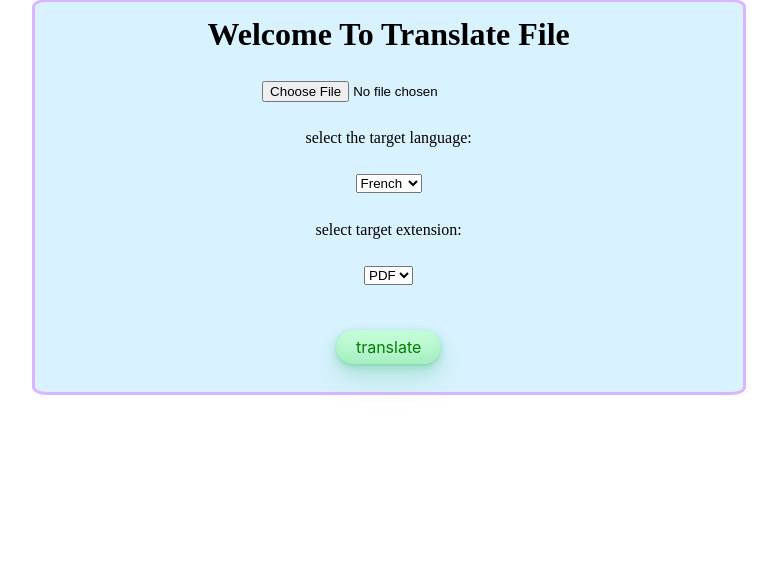
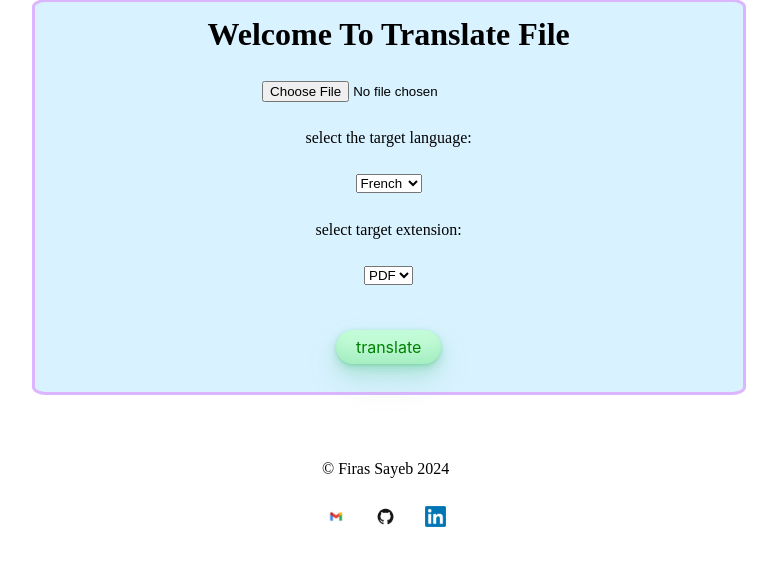
Before and after one commit to FirasSayeb/Translate-Files, a Flask app: page / in a window 1280 px wide. Shown: the part 51-617 px from the top of the page, without its empty margins (219-996 px from the left). Run offline with Flask 3, Linux system fonts and the light colour scheme.

Commit message:
adding footer

```diff
--- a/app.py
+++ b/app.py
@@ -35,21 +35,21 @@ def translate():
             output = BytesIO()
             pdf = canvas.Canvas(output, pagesize=letter)
 
-            # Register the Arabic font
+
             pdfmetrics.registerFont(TTFont('Amiri', 'Amiri-Regular.ttf'))
             pdf.setFont('Amiri', 12)
 
-            # Reshape and reverse the Arabic text for proper rendering
+
             reshaped_text = arabic_reshaper.reshape(translated)
             bidi_text = get_display(reshaped_text)
 
-            # Split the reshaped text into lines
+
             lines = bidi_text.split('\n')
-            y = 750  # Start height for drawing text
+            y = 750
 
             for line in lines:
                 pdf.drawString(100, y, line)
-                y -= 14  # Move to the next line
+                y -= 14
 
             pdf.save()
             output.seek(0)
--- a/static/style.css
+++ b/static/style.css
@@ -34,3 +34,17 @@ div{
     box-shadow: rgba(44,187,99,.35) 0 -25px 18px -14px inset,rgba(44,187,99,.25) 0 1px 2px,rgba(44,187,99,.25) 0 2px 4px,rgba(44,187,99,.25) 0 4px 8px,rgba(44,187,99,.25) 0 8px 16px,rgba(44,187,99,.25) 0 16px 32px;
     transform: scale(1.05) rotate(-1deg);
   }
+  footer {
+    display: inline;
+    margin-top: 10%;
+    text-align: center;
+  }
+img {
+  display: inline-block;
+  width: 3%;
+
+}
+footer div{
+  background-color: white;
+  border: none;
+}
--- a/templates/index.html
+++ b/templates/index.html
@@ -25,5 +25,6 @@
    <input type="submit" class="button-33" value="translate">
 </form>
 </div>
+<footer><div><span>&copy; Firas Sayeb 2024 </span><div></div><img src="/static/gmail.jpg"><img src="/static/github.png"><img src="/static/linkedin.png"></div></footer>
 </body>
 </html>
```
Also changed, not shown: static/github.png (added), static/gmail.jpg (added), static/linkedin.png (added).
